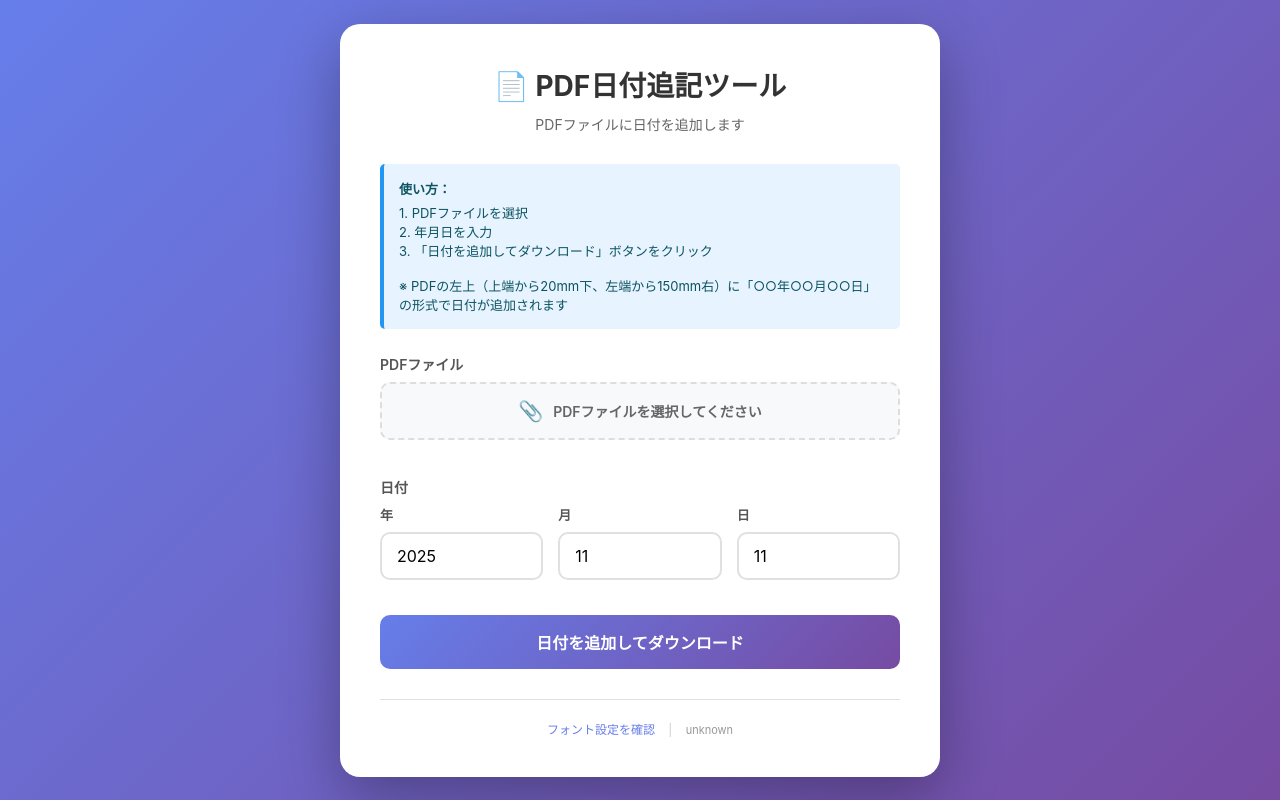
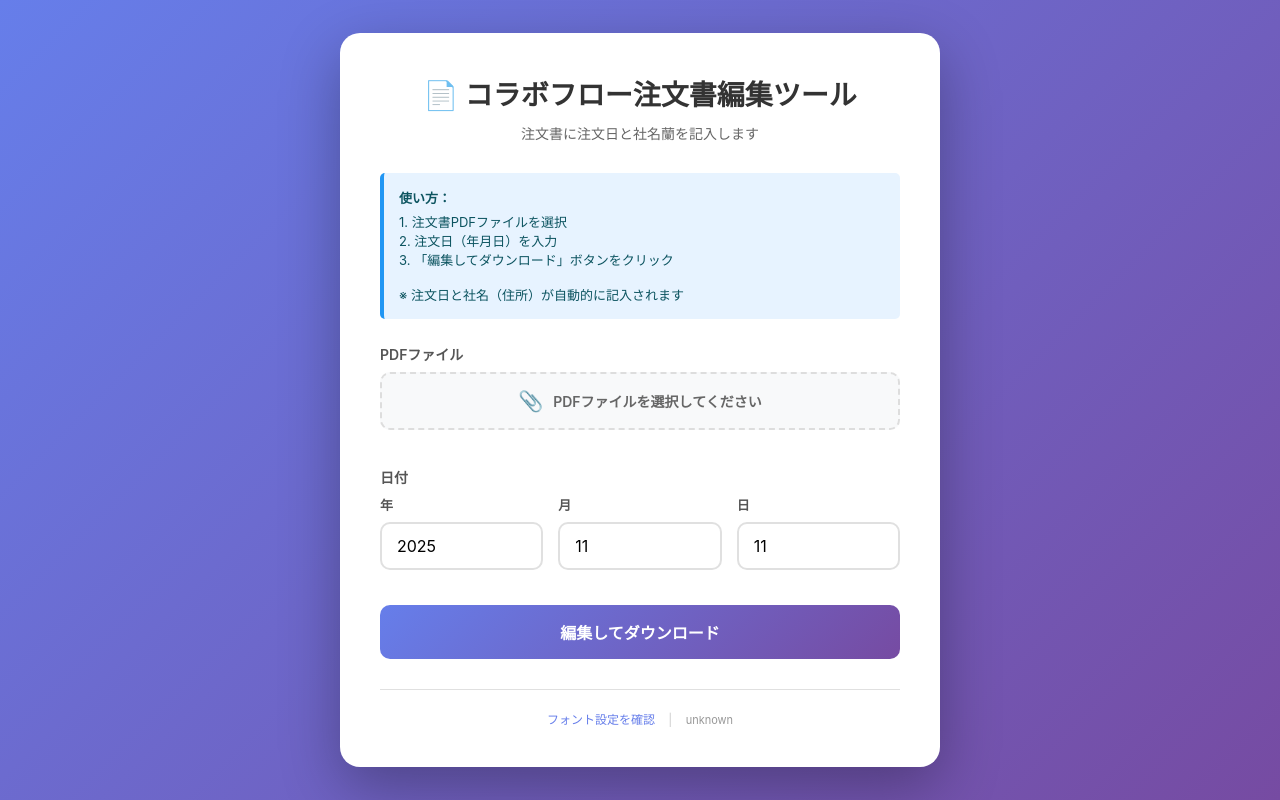
Before and after one commit to Tomohiro-IC/pdfedit, a Flask app: page / in a window 1280 px wide. Run offline with Flask 3, Linux system fonts and the light colour scheme.

Commit message:
Update tool name and messages
Changes:
- Tool name: PDF日付追記ツール → コラボフロー注文書編集ツール
- Description: 注文書に注文日と社名蘭を記入します
- Success message: PDFファイルの編集が完了しました
- Button text: 日付を追加してダウンロード → 編集してダウンロード
- Updated usage instructions to reflect new functionality

```diff
--- a/app.py
+++ b/app.py
@@ -1,7 +1,8 @@
 #!/usr/bin/env python3
 """
-PDF日付追記Webアプリケーション
-PDFファイルをアップロードし、年月日を入力してPDFの右上に日本語で日付を追記します。
+コラボフロー注文書編集ツール
+注文書に注文日と社名蘭を記入します。
+PDFファイルをアップロードし、年月日を入力すると注文日と住所が自動的に記入されます。
 """
 
 import os
@@ -260,7 +261,7 @@ def add_date_to_pdf(input_pdf_path, output_pdf_path, year, month, day):
         doc.save(output_pdf_path)
         doc.close()
 
-        return True, f"日付「{date_text}」と住所「三重県松阪市湊町１９０番地１」をPDFに追加しました"
+        return True, "PDFファイルの編集が完了しました"
 
     except Exception as e:
         return False, f"エラーが発生しました: {str(e)}"
--- a/templates/index.html
+++ b/templates/index.html
@@ -3,7 +3,7 @@
 <head>
     <meta charset="UTF-8">
     <meta name="viewport" content="width=device-width, initial-scale=1.0">
-    <title>PDF日付追記ツール</title>
+    <title>コラボフロー注文書編集ツール</title>
     <style>
         * {
             margin: 0;
@@ -227,16 +227,16 @@
 </head>
 <body>
     <div class="container">
-        <h1>📄 PDF日付追記ツール</h1>
-        <p class="subtitle">PDFファイルに日付を追加します</p>
+        <h1>📄 コラボフロー注文書編集ツール</h1>
+        <p class="subtitle">注文書に注文日と社名蘭を記入します</p>
 
         <div class="info-box">
             <strong>使い方：</strong>
-            1. PDFファイルを選択<br>
-            2. 年月日を入力<br>
-            3. 「日付を追加してダウンロード」ボタンをクリック<br>
+            1. 注文書PDFファイルを選択<br>
+            2. 注文日（年月日）を入力<br>
+            3. 「編集してダウンロード」ボタンをクリック<br>
             <br>
-            ※ PDFの左上（上端から20mm下、左端から150mm右）に「○○年○○月○○日」の形式で日付が追加されます
+            ※ 注文日と社名（住所）が自動的に記入されます
         </div>
 
         <div class="flash-messages">
@@ -283,7 +283,7 @@
             </div>
 
             <button type="submit" class="submit-btn" id="submitBtn">
-                日付を追加してダウンロード
+                編集してダウンロード
             </button>
         </form>
 
@@ -347,7 +347,7 @@
 
             // ボタンを元に戻す
             submitBtn.disabled = false;
-            submitBtn.textContent = '日付を追加してダウンロード';
+            submitBtn.textContent = '編集してダウンロード';
         }
 
         // ファイルをダウンロードする関数
@@ -401,13 +401,13 @@
                     // エラーメッセージを表示
                     showFlashMessage(result.message, 'error');
                     submitBtn.disabled = false;
-                    submitBtn.textContent = '日付を追加してダウンロード';
+                    submitBtn.textContent = '編集してダウンロード';
                 }
             } catch (error) {
                 // ネットワークエラーなど
                 showFlashMessage('エラーが発生しました: ' + error.message, 'error');
                 submitBtn.disabled = false;
-                submitBtn.textContent = '日付を追加してダウンロード';
+                submitBtn.textContent = '編集してダウンロード';
             }
         });
 
```
Also changed, not shown: 1 other file.
